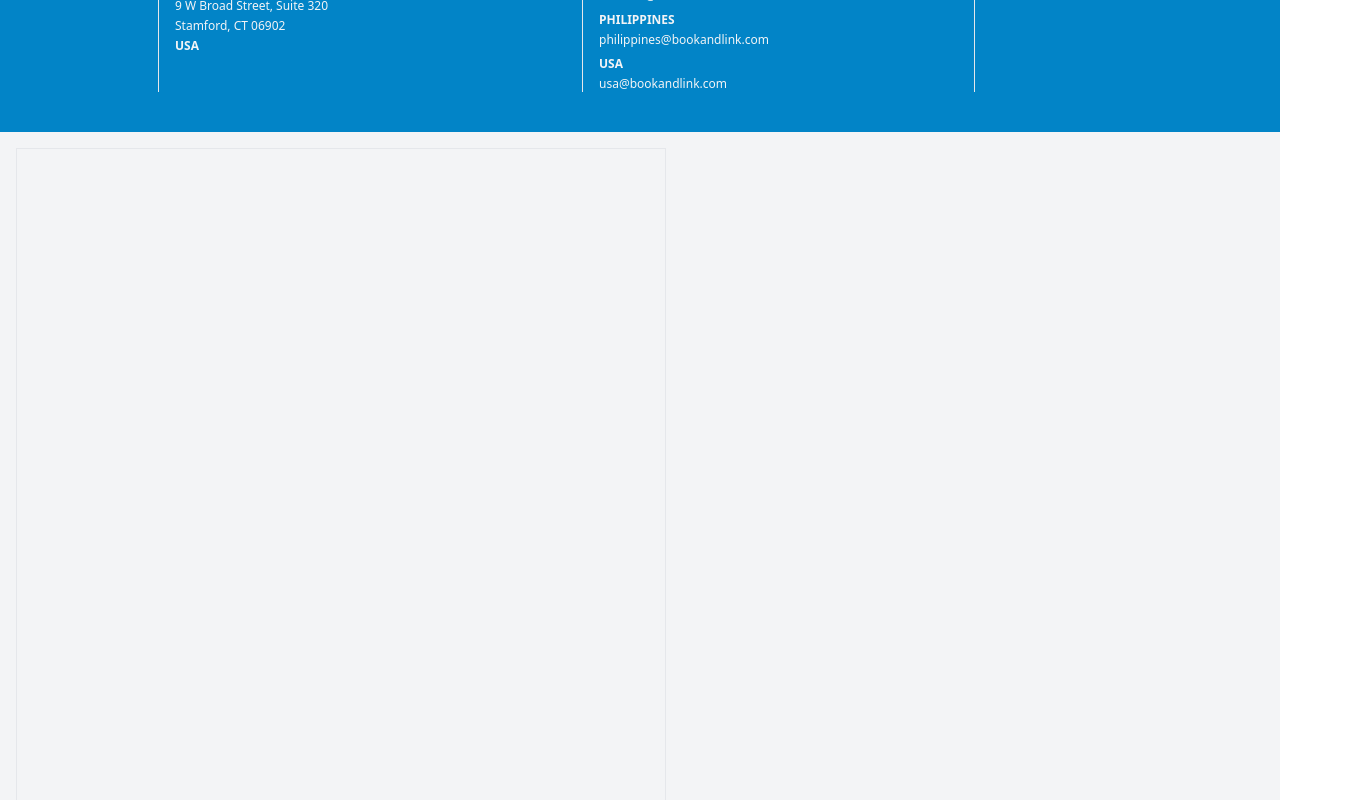
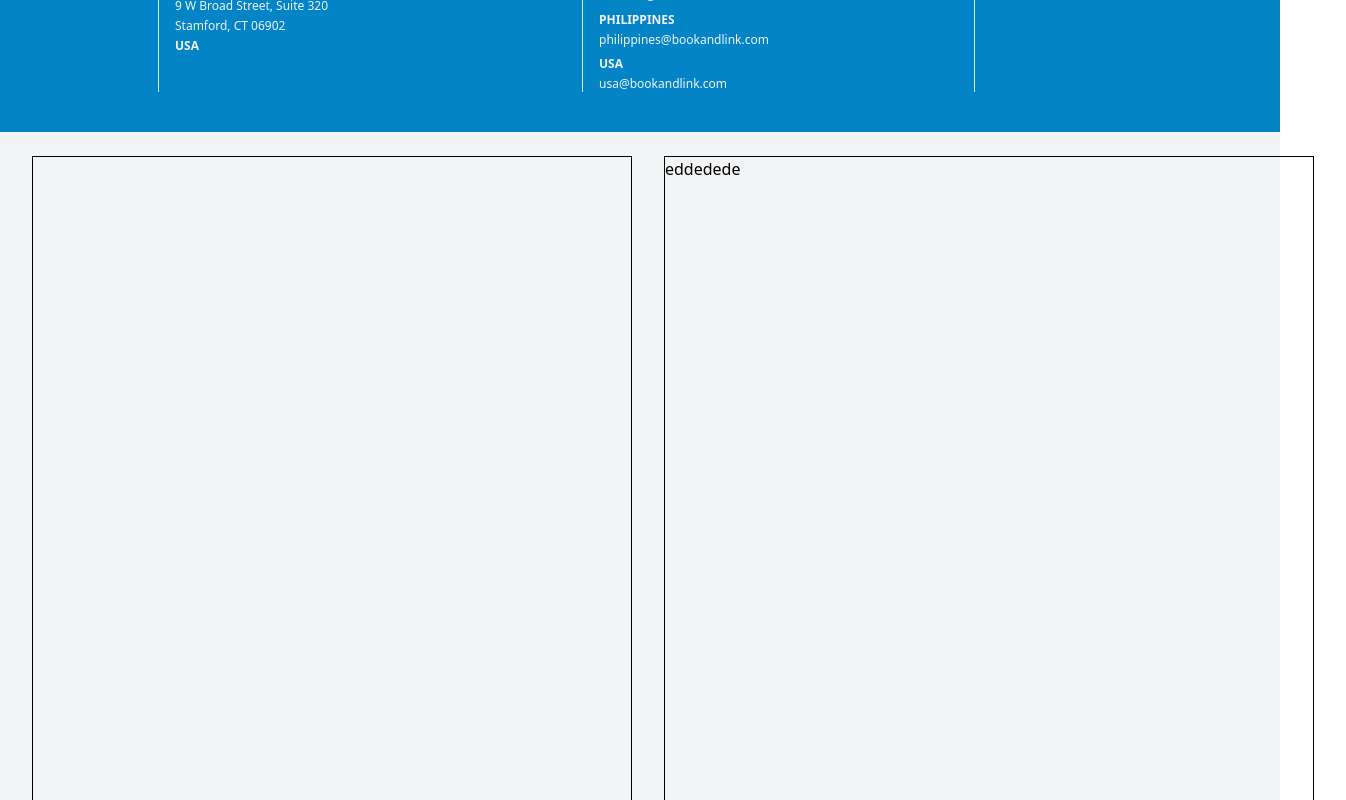
Before and after one commit to rey5kusuma/website-kedua, a Next.js app: page /contact in a window 1280 px wide. Shown: the part 1020-1820 px from the top of the page, 1346 px wide, since content can reach past the window. Built offline with nearby package versions, Linux system fonts and the light colour scheme.

Commit message:
3 files modified

```diff
--- a/package.json
+++ b/package.json
@@ -9,6 +9,7 @@
   },
   "dependencies": {
     "@googlemaps/js-api-loader": "^1.16.2",
+    "@react-google-maps/api": "^2.19.2",
     "autoprefixer": "10.4.14",
     "eslint": "8.45.0",
     "eslint-config-next": "13.4.10",
--- a/pages/contact.js
+++ b/pages/contact.js
@@ -139,8 +139,15 @@ export default function Contact() {
           </div>
         </div>
       </div>
-      <div className="grid min-h-[110vh] bg-gray-100 flex flex-row">
-        <div className="border min-h-[500px] w-[650px] m-4"></div>
+      <div className="grid min-h-[110vh] bg-gray-100">
+        <div className="flex flex-row">
+          <div className="border border-black min-h-[500px] w-[600px] my-6 ml-8">
+
+          </div>
+          <div className="border border-black min-h-[500px] w-[650px] my-6 mx-8">
+            eddedede
+          </div>
+        </div>
       </div>
     </MainLayout>
   );
```
Also changed, not shown: 1 other file (tests, documents, lock files or other folders).
